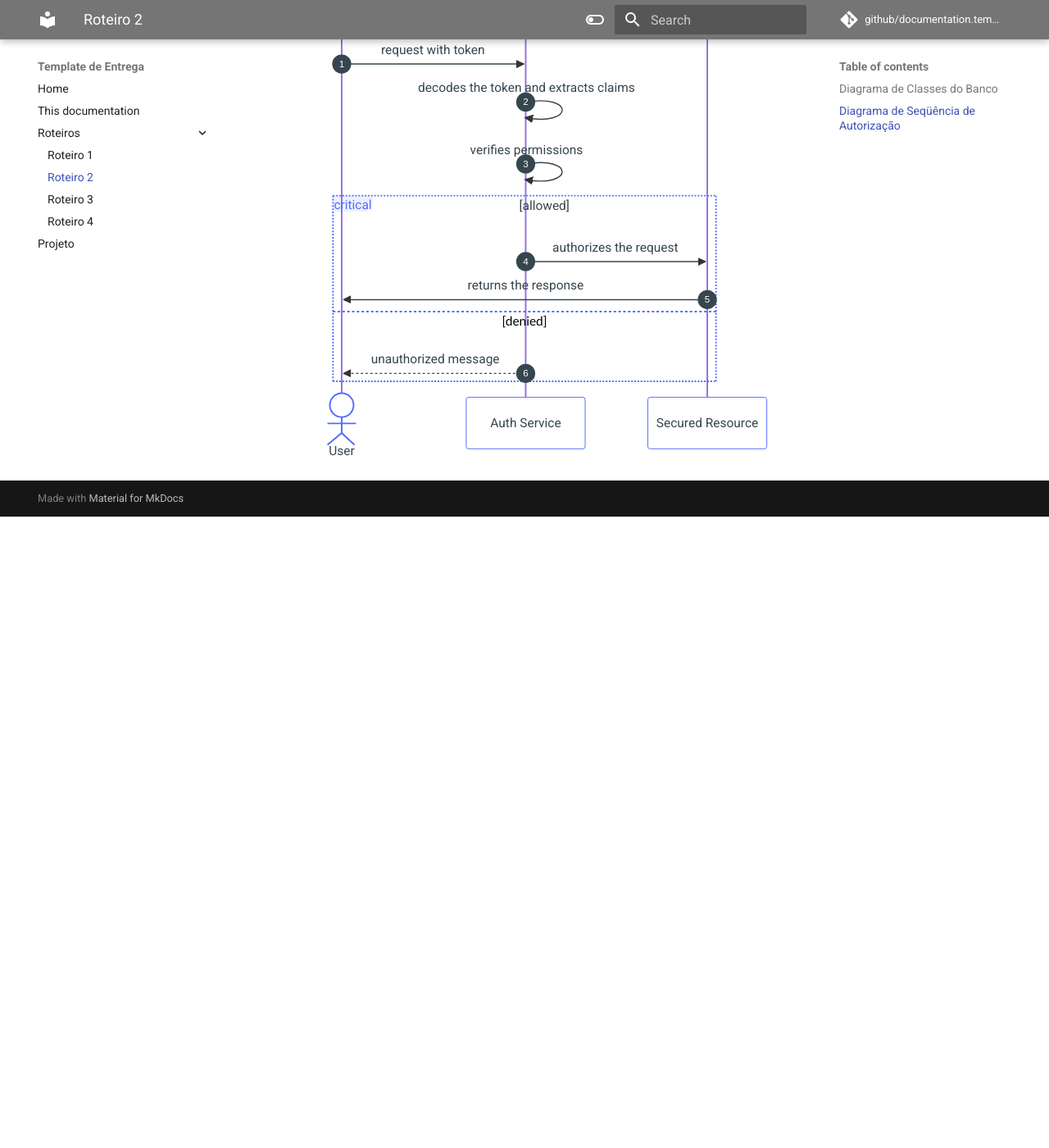
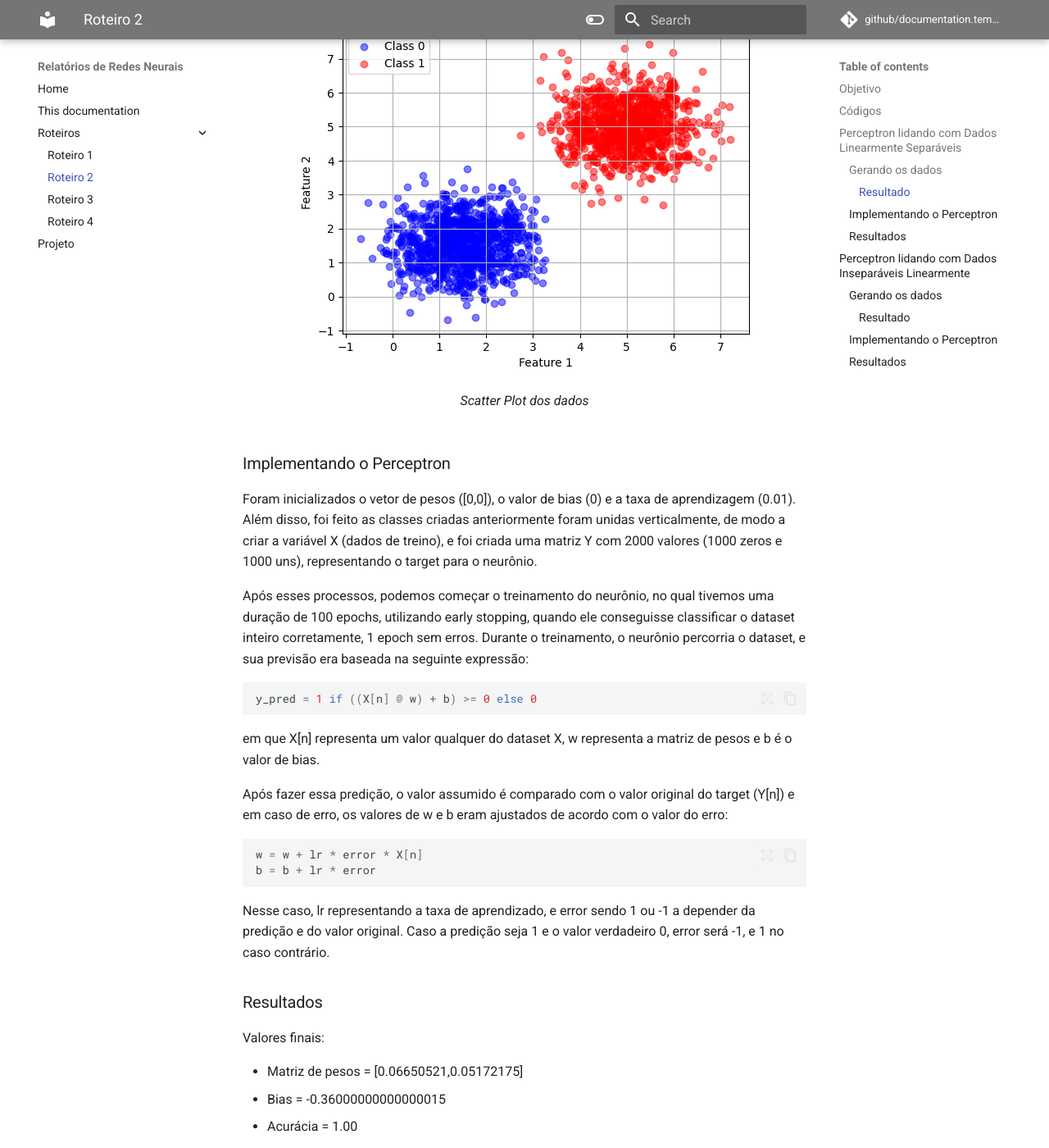
Before and after one commit to tpenha05/Entregas_Redes_ML, an MkDocs documentation site: the page built from docs/roteiro2/main.md, in a window 1280 px wide and 1400 px high, scrolled down 906 px. Shown: the whole window at 82% size. Built offline with MkDocs 1.6.1 and Material for MkDocs 9.7.7, drawn with Linux system fonts in a browser that asks for light colours; comment, search, counter and statistics services are not loaded; before the commit the page ends 1536 px from its top, so only the background shows below that; some of the changed text lies outside the part shown.

Commit message:
entrega2

````diff
--- a/docs/roteiro2/main.md
+++ b/docs/roteiro2/main.md
@@ -1,52 +1,120 @@
-### Diagrama de Classes do Banco
+## Objetivo
 
-``` mermaid
-classDiagram
-    class Conta {
-        - String id
-        # double saldo
-        - Cliente cliente
-        + sacar(double valor)
-        + depositar(double valor)
-    }
-    class Cliente {
-        - String id
-        - String nome
-        - List<Conta> contas
-    }
-    class PessoaFisica {
-        - String cpf
-    }
-    class PessoaJuridica {
-        - String cnpj
-    }
-    class ContaCorrente {
-        - double limite
-        + sacar(double valor)
-    }
-    class ContaPoupanca {
-        + sacar(double valor)
-    }
-    Conta *-- Cliente
-    Conta <|-- ContaCorrente
-    Conta <|-- ContaPoupanca
-    Cliente <|-- PessoaFisica
-    Cliente <|-- PessoaJuridica
+O objetivo dessa atividade é criar um perceptron com apenas uma camada, e testar as limitações desse neurônio.
+
+## Códigos
+
+Todos os códigos utilizados para fazer esse roteiro podem ser encontrados no repositório, cujo link está na home page desse site. Especificamente para essa entrega, o notebook usado para gerar gráficos e fazer as transformações descritas abaixo pode ser encontrado no path:
+
+```bash
+# File Location
+
+notebooks/entrega2/ex.ipynb
 ```
+## Perceptron lidando com Dados Linearmente Separáveis
 
-### Diagrama de Seqüência de Autorização
+### Gerando os dados
 
-``` mermaid
-sequenceDiagram
-  autonumber
-  actor User
-  User->>Auth Service: request with token
-  Auth Service->>Auth Service: decodes the token and extracts claims
-  Auth Service->>Auth Service: verifies permissions
-  critical allowed
-    Auth Service->>Secured Resource: authorizes the request
-    Secured Resource->>User: returns the response
-  option denied
-    Auth Service-->>User: unauthorized message
-  end
+Foram criadas duas classes, cada uma com 1000 amostras e com os seguintes parâmetros:
+
+- Class 0:
+    Média = [1.5,1.5],
+    Matriz de Covariância = [[0.5,0],[0,0.5]].
+
+- Class 1:
+    Média = [5,5],
+    Matriz de Covariância = [[0.5,0],[0,0.5]].
+
+#### Resultado
+
+![Plottando os dados](./plot1.png)
+/// caption
+Scatter Plot dos dados
+///
+
+### Implementando o Perceptron
+
+Foram inicializados o vetor de pesos ([0,0]), o valor de bias (0) e a taxa de aprendizagem (0.01). Além disso, foi feito as classes criadas anteriormente foram unidas verticalmente, de modo a criar a variável X (dados de treino), e foi criada uma matriz Y com 2000 valores (1000 zeros e 1000 uns), representando o target para o neurônio.
+
+Após esses processos, podemos começar o treinamento do neurônio, no qual tivemos uma duração de 100 epochs, utilizando early stopping, quando ele conseguisse classificar o dataset inteiro corretamente, 1 epoch sem erros. Durante o treinamento, o neurônio percorria o dataset, e sua previsão era baseada na seguinte expressão:
+```python
+
+y_pred = 1 if ((X[n] @ w) + b) >= 0 else 0
 ```
+em que X[n] representa um valor qualquer do dataset X, w representa a matriz de pesos e b é o valor de bias.
+
+Após fazer essa predição, o valor assumido é comparado com o valor original do target (Y[n]) e em caso de erro, os valores de w e b eram ajustados de acordo com o valor do erro:
+
+```python
+
+w = w + lr * error * X[n]
+b = b + lr * error
+```
+Nesse caso, lr representando a taxa de aprendizado, e error sendo 1 ou -1 a depender da predição e do valor original. Caso a predição seja 1 e o valor verdadeiro 0, error será -1, e 1 no caso contrário.
+
+### Resultados
+
+Valores finais:
+
+- Matriz de pesos = [0.06650521,0.05172175]
+- Bias = -0.36000000000000015
+- Acurácia = 1.00
+
+![Plottando a linha de decisão](./separavel1.png)
+/// caption
+Scatter Plot dos dados com a linha de separação que o neurônio encontrou.
+///
+
+Como os dados são facilmente separáveis por uma reta, o modelo converge rapidamente (28 epochs), e como mostrado pela imagem acima, encontra uma solução ótima para a separação das classes. Isso se dá, uma vez que não existe nenhuma sobreposição entre os dados.
+
+![Evolução da acurácia](./acc.png)
+/// caption
+Evolução da acurácia pelas épocas
+///
+
+## Perceptron lidando com Dados Inseparáveis Linearmente
+
+### Gerando os dados
+
+Foram criadas duas classes, cada uma com 1000 amostras e com os seguintes parâmetros:
+
+- Class 0:
+    Média = [3,3],
+    Matriz de Covariância = [[1.5,0],[0,1.5]].
+
+- Class 1:
+    Média = [4,4],
+    Matriz de Covariância = [[1.5,0],[0,1.5]].
+
+#### Resultado
+
+![Plottando os dados](./plot2.png)
+/// caption
+Scatter Plot dos dados
+///
+
+### Implementando o Perceptron
+
+Para a implementação e treinamento do perceptron foi usado o mesmo procedimento descrito anteriormente. As mudanças apenas ocorreram nos resultados dos modelos.
+
+### Resultados
+
+Valores finais:
+
+- Matriz de pesos = [0.04480969,0.04162641]
+- Bias = -0.09
+- Acurácia = 0.505
+
+![Plottando a linha de decisão](./separavel1.png)
+/// caption
+Scatter Plot dos dados com a linha de separação que o neurônio encontrou.
+///
+
+Devido à grande intersecção entre as duas classes, o modelo não conseguiu definir uma separação clara entre as duas. Dessa forma, sua acurácia fica em torno de 50%, resultando basicamente em um "chute". A imagem acima nos mostra que a reta traçada pelo neurônio separa um parcela muito pequena dos dados. Além disso, o overlap das classes afetou o treinamento também, já que dessa vez o modelo não convergiu, chegando ao limite de 100 epochs delimitado posteriormente.
+
+![Evolução da acurácia](./acc2.png)
+/// caption
+Evolução da acurácia pelas épocas
+///
+
+Conforme a figura acima, é possível observar que a acurácia sempre esteve em torno de 50%, mostrando que o modelo não conseguiu melhorar substancialmente sua assertividade durante o treinamento, já que os dados não são linearmente separáveis.
--- a/mkdocs.yml
+++ b/mkdocs.yml
@@ -1,4 +1,4 @@
-site_name: Template de Entrega
+site_name: Relatórios de Redes Neurais
 site_author: Sandmann, H.
 site_url: https://tpenha05.github.io/Entregas_Redes_ML
 repo_url: https://github.com/tpenha05/Entregas_Redes_ML
````
Also changed, not shown: docs/roteiro2/acc.png (added), docs/roteiro2/acc2.png (added), docs/roteiro2/plot1.png (added), docs/roteiro2/plot2.png (added), docs/roteiro2/separavel1.png (added), docs/roteiro2/separavel2.png (added), 1 other file.
